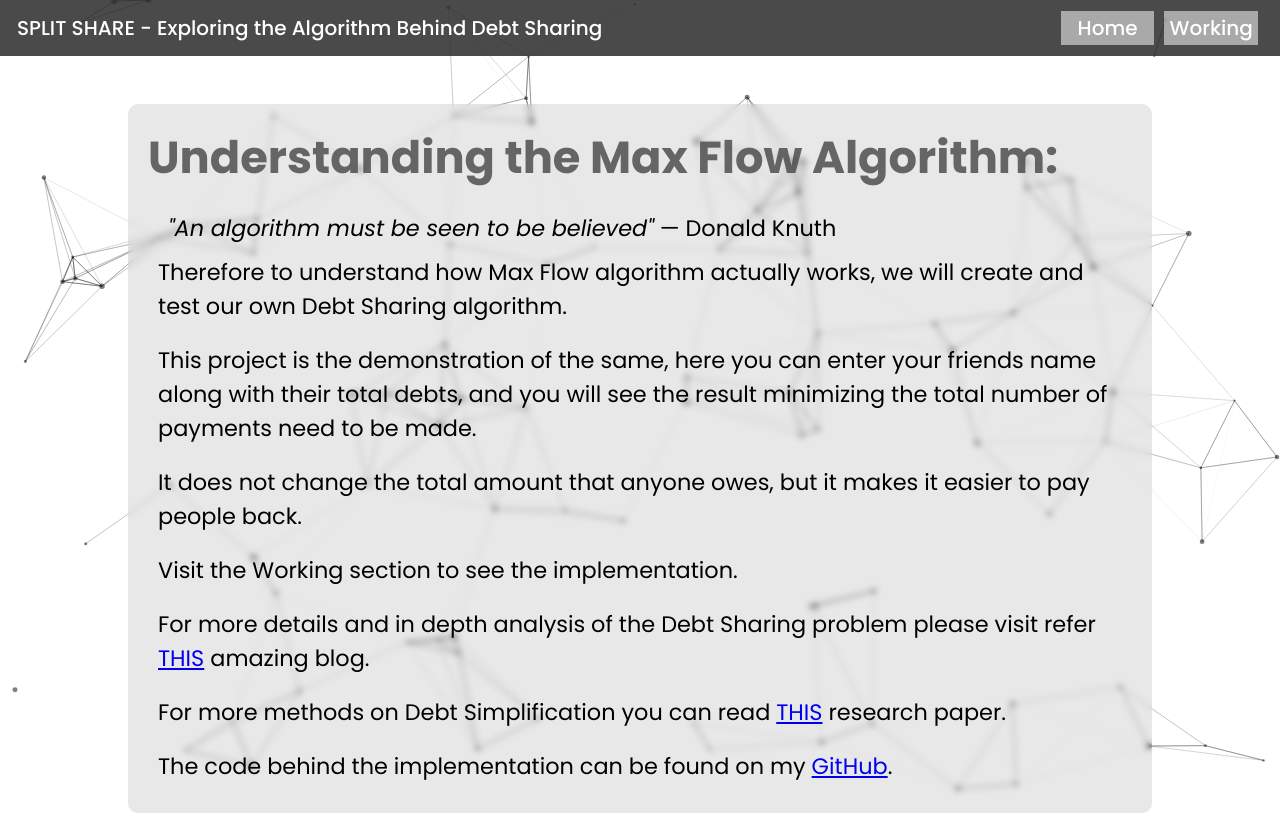
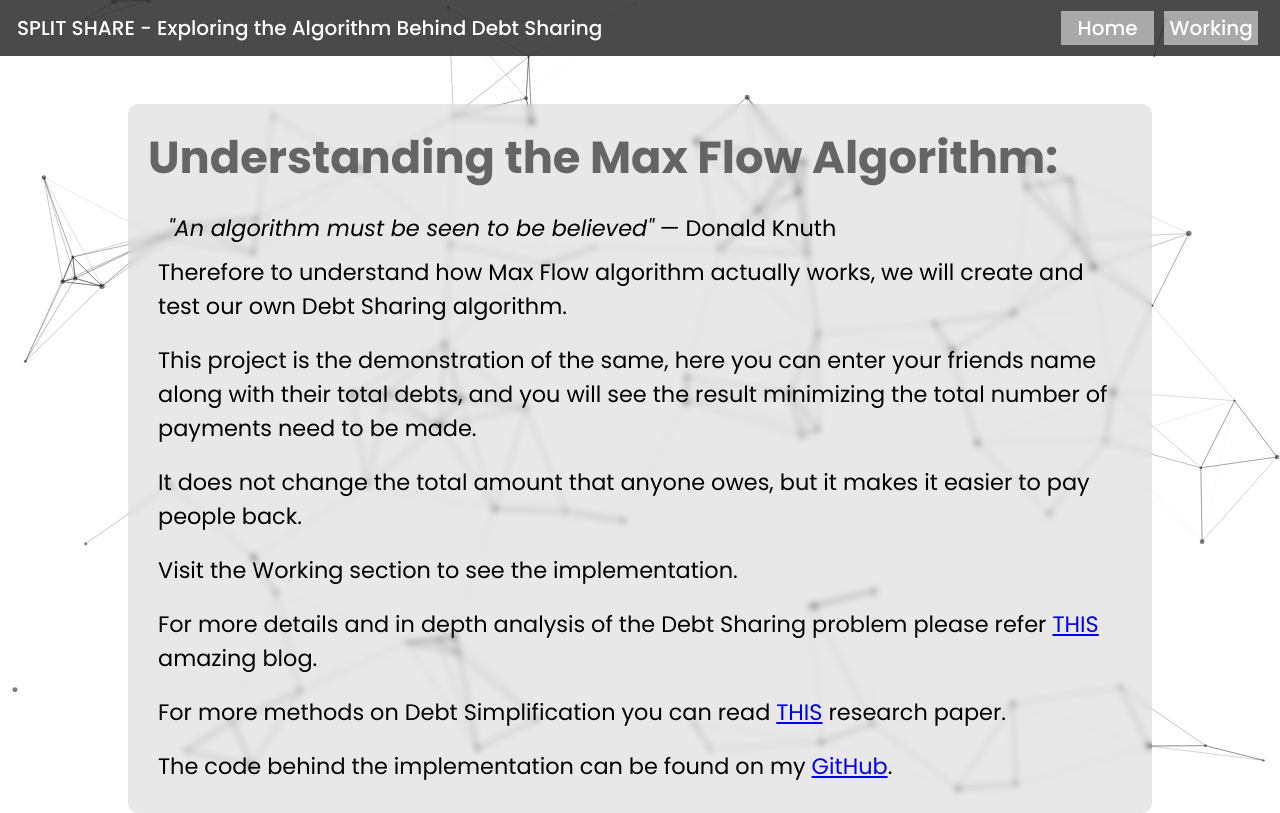
Before and after one commit to milindsharma7/Split-Share, a React (Create React App) app in the folder split-share/: page / in a window 1280 px wide. Built offline with nearby package versions, Linux system fonts and the light colour scheme.

Commit message:
Home Screen text correction

```diff
--- a/split-share/src/pages/Main.jsx
+++ b/split-share/src/pages/Main.jsx
@@ -28,7 +28,7 @@ function Main() {
                     Visit the Working section to see the implementation.
                 </p>
                 <p>
-                    For more details and in depth analysis of the Debt Sharing problem please visit
+                    For more details and in depth analysis of the Debt Sharing problem please
                     refer <Link to='https://medium.com/@mithunmk93/algorithm-behind-splitwises-debt-simplification-feature-8ac485e97688' target='_blank'>THIS</Link> amazing blog.
                 </p>
                 <p>
```
